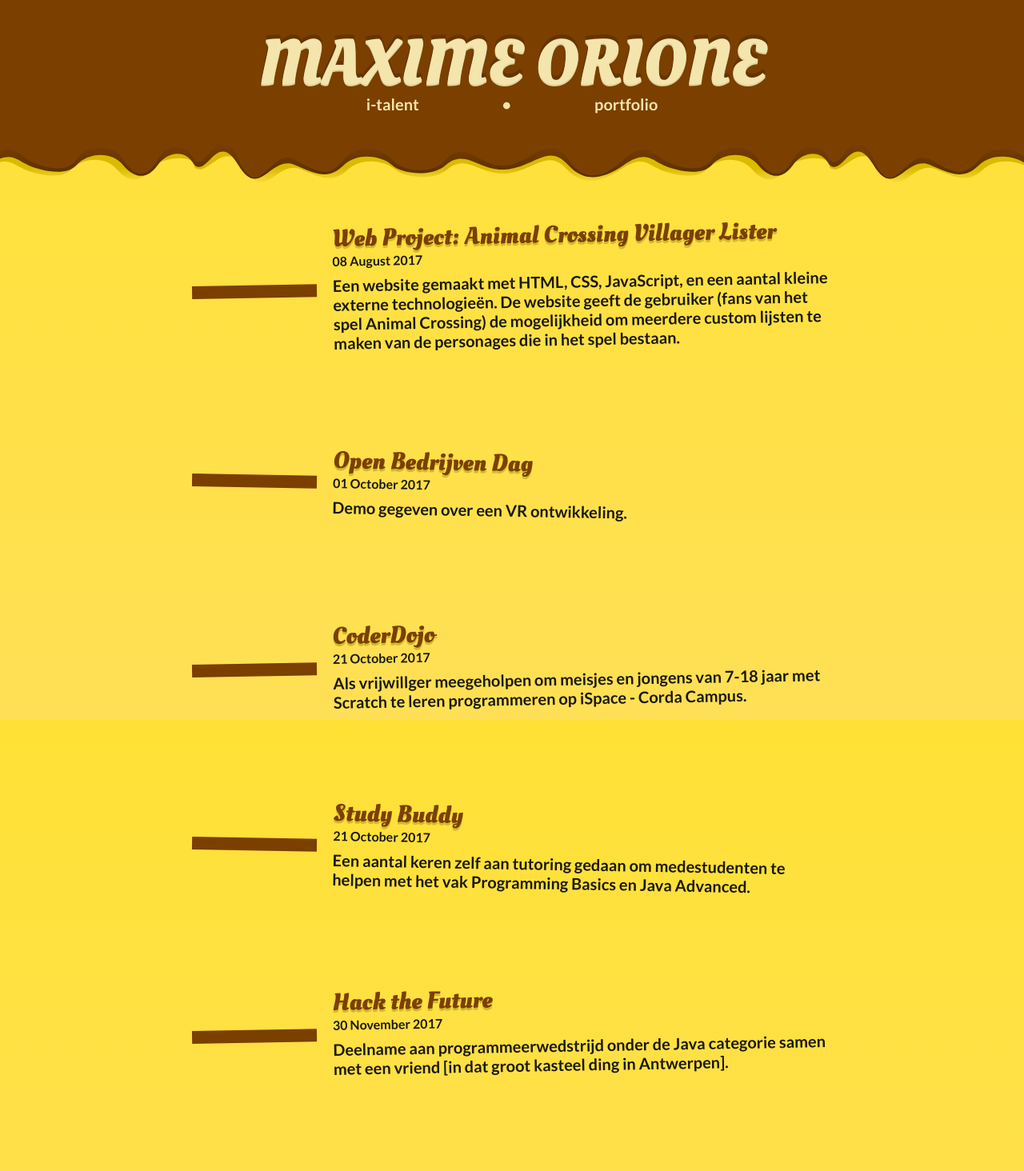
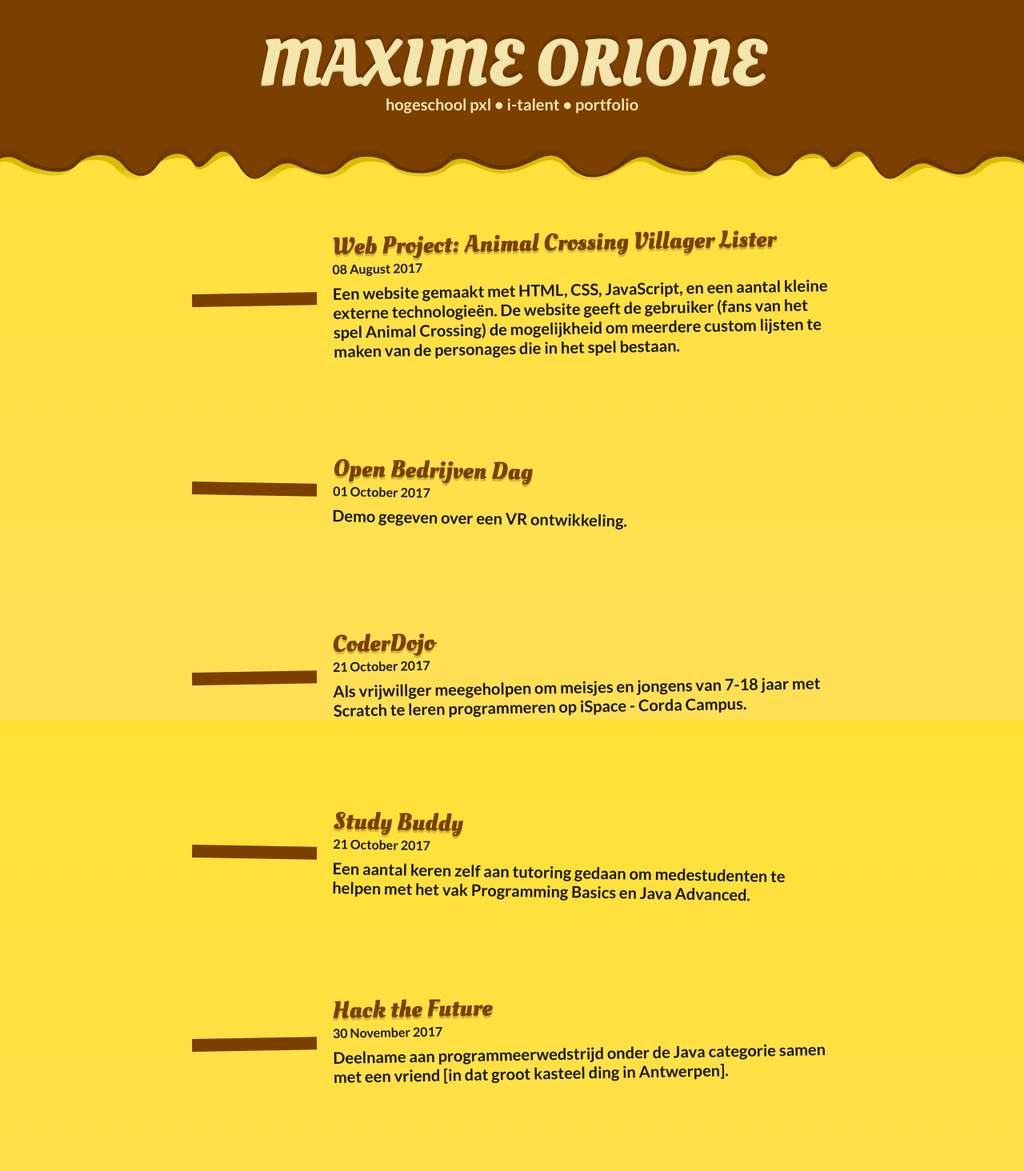
Before and after one commit to Maxzilla60/maxzilla60.github.io, a Jekyll site: the page built from index.html, in a window 1280 px wide. Shown: the whole page at 80% size. Built offline with Jekyll 4.4.1, drawn with Linux system fonts in a browser that asks for light colours.

Commit message:
Little tweak

```diff
--- a/_includes/header.html
+++ b/_includes/header.html
@@ -1,4 +1,4 @@
 <header class="milk">
-    <h1>{{ site.author | upcase }}</h1><h2>i-talent • portfolio</h2>
+    <h1>{{ site.author | upcase }}</h1><h2>hogeschool pxl • i-talent • portfolio</h2>
 </header>
 <div class="chocodrip"></div>
--- a/css/styles.css
+++ b/css/styles.css
@@ -22,7 +22,6 @@ header h1 {
 header h2 {
 	font-family: 'Lato', sans-serif;
 	font-size: 20px;
-	word-spacing: 100px;
 }
 .chocodrip {
 	height: 90px;
@@ -38,7 +37,7 @@ body {
 }
 
 main {
-	margin-top: 40px;
+	margin-top: 50px;
 }
 
 .activity {
```
